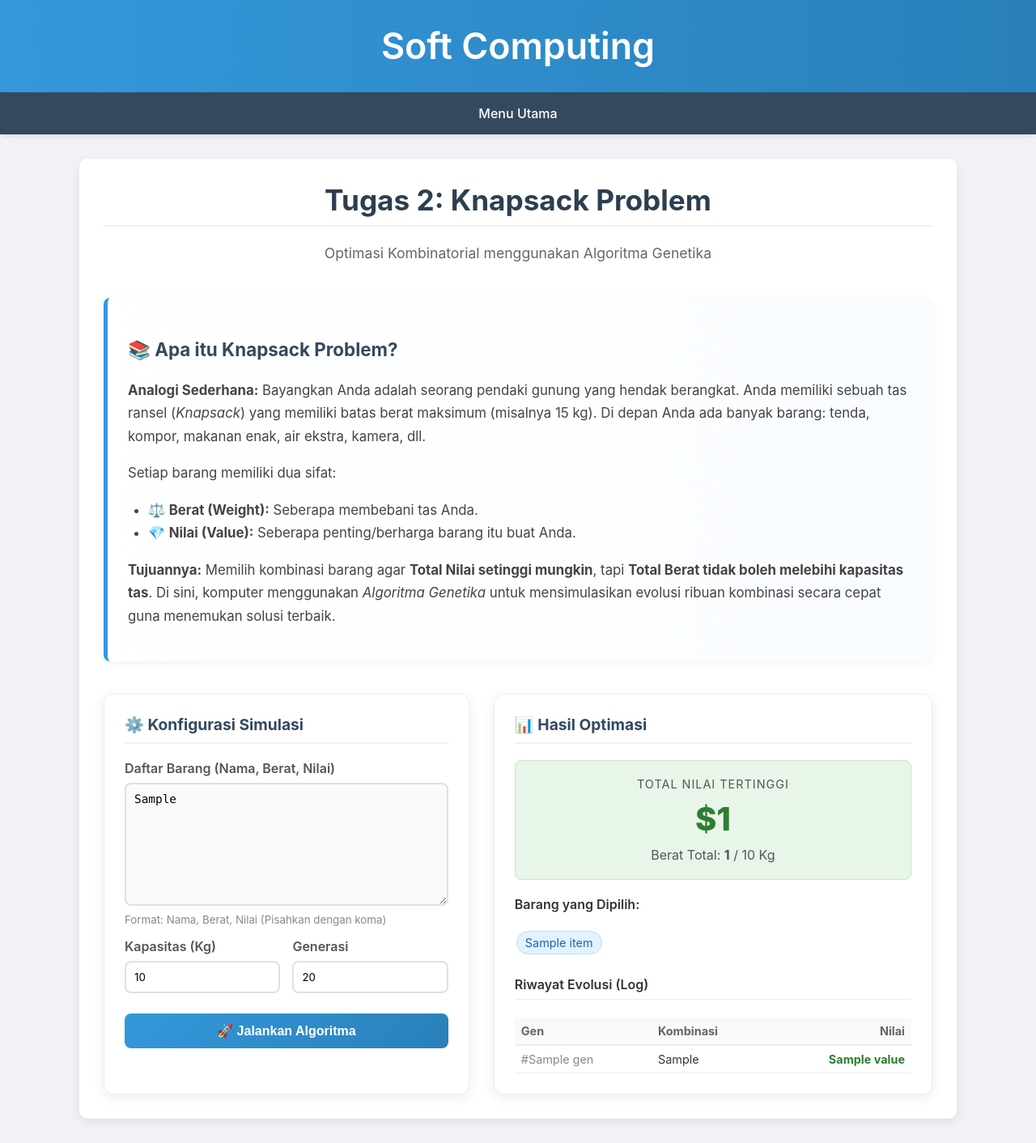
After one commit to DhafyYusuf/Soft-Computing, a Flask app: template templates/tugas2.html in a window 1280 px wide. The commit adds this page. Shown: the whole page at 81% size. Run offline with Flask 3, Linux system fonts and the light colour scheme; the template is opened without the code that fills it: most values are stand-ins (such as "Sample title", 1, 10 or a date in 2020).

Commit message:
Menambahkan Tugas 2 Algoritma Genetika Knapsack dan Perbaikan Bug

```diff
--- a/app.py
+++ b/app.py
@@ -1,26 +1,146 @@
-from flask import Flask, render_template
+from flask import Flask, render_template, request, url_for
+import random
 
 app = Flask(__name__)
 
-# Rute 1: Halaman Utama (Menu)
+# ==========================================
+#  LOGIKA ALGORITMA GENETIKA (HELPER)
+# ==========================================
+def hitung_ga_knapsack(items_input, capacity, pop_size, generations):
+    # 1. Parsing Input dari Text Area
+    # Format input: Nama, Berat, Nilai (per baris)
+    items = {}
+    try:
+        lines = items_input.strip().split('\n')
+        for line in lines:
+            parts = line.split(',')
+            name = parts[0].strip()
+            weight = int(parts[1].strip())
+            value = int(parts[2].strip())
+            items[name] = {'weight': weight, 'value': value}
+    except Exception as e:
+        return None, f"Format data salah: {e}"
+
+    item_list = list(items.keys())
+    n_items = len(item_list)
+
+    # Logika GA Helper
+    def decode(chromosome):
+        total_weight = 0
+        total_value = 0
+        chosen_items = []
+        for gene, name in zip(chromosome, item_list):
+            if gene == 1:
+                total_weight += items[name]['weight']
+                total_value += items[name]['value']
+                chosen_items.append(name)
+        return chosen_items, total_weight, total_value
+
+    def fitness(chromosome):
+        _, w, v = decode(chromosome)
+        return v if w <= capacity else 0
+
+    # Inisialisasi Populasi
+    population = [[random.randint(0, 1) for _ in range(n_items)] for _ in range(pop_size)]
+
+    logs = [] # Untuk menyimpan riwayat evolusi
+
+    # Loop Generasi
+    for gen in range(generations):
+        fitnesses = [fitness(ch) for ch in population]
+
+        # Elitism (Simpan yang terbaik)
+        best_idx = fitnesses.index(max(fitnesses))
+        best_chrom = population[best_idx][:]
+
+        # Catat log setiap beberapa generasi (atau awal dan akhir)
+        if gen == 0 or gen == generations - 1:
+            items_chosen, w, v = decode(best_chrom)
+            logs.append({
+                'gen': gen + 1,
+                'list_barang': ", ".join(items_chosen),
+                'weight': w,
+                'value': v
+            })
+
+        # Seleksi & Reproduksi (Sederhana)
+        new_pop = [best_chrom] # Elitism
+        while len(new_pop) < pop_size:
+            # Tournament Selection sederhana
+            p1 = random.choice(population)
+            p2 = random.choice(population)
+
+            # Crossover (Single Point)
+            cut = random.randint(1, n_items - 1) if n_items > 1 else 0
+            child = p1[:cut] + p2[cut:]
+
+            # Mutasi
+            if random.random() < 0.1: # Rate mutasi 10%
+                mutation_point = random.randint(0, n_items - 1)
+                child[mutation_point] = 1 - child[mutation_point]
+
+            new_pop.append(child)
+
+        population = new_pop
+
+    # Hasil Akhir
+    final_fitnesses = [fitness(ch) for ch in population]
+    best_idx = final_fitnesses.index(max(final_fitnesses))
+    best_chrom = population[best_idx]
+    best_items, best_w, best_v = decode(best_chrom)
+
+    result = {
+        'best_items': best_items,
+        'total_weight': best_w,
+        'total_value': best_v,
+        'capacity': capacity,
+        'logs': logs
+    }
+    return result, None
+
+# ==========================================
+#  ROUTES FLASK
+# ==========================================
+
 @app.route('/')
 def index():
-    # Halaman ini hanya akan menampilkan pesan selamat datang
-    # Menunya sendiri ada di layout.html
     return render_template('index.html')
 
-# Rute 2: Halaman Tugas (menggunakan rute dinamis)
-@app.route('/tugas/<int:nomor_tugas>')
+@app.route('/tugas/<int:nomor_tugas>', methods=['GET', 'POST'])
 def tampilkan_tugas(nomor_tugas):
     if nomor_tugas == 1:
-        # Jika URL-nya /tugas/1, tampilkan file tugas1.html
         return render_template('tugas1.html')
-    elif 2 <= nomor_tugas <= 7:
-        # Jika /tugas/2 sampai /tugas/7, tampilkan placeholder
-        # Kita kirim 'nomor' agar template tahu tugas ke berapa
+
+    elif nomor_tugas == 2:
+        hasil = None
+        error = None
+
+        # Default values untuk form
+        default_items = "Laptop, 7, 5\nBuku, 2, 4\nBotol Air, 1, 7\nKamera, 9, 2"
+        default_capacity = 15
+
+        if request.method == 'POST':
+            # Ambil data dari form HTML
+            items_input = request.form.get('items_input')
+            capacity_input = int(request.form.get('capacity'))
+            generations_input = int(request.form.get('generations', 10))
+
+            # Jalankan GA
+            hasil, error = hitung_ga_knapsack(items_input, capacity_input, 10, generations_input)
+
+            # Agar form tetap terisi data terakhir
+            default_items = items_input
+            default_capacity = capacity_input
+
+        return render_template('tugas2.html',
+                             hasil=hasil,
+                             error=error,
+                             default_items=default_items,
+                             default_capacity=default_capacity)
+
+    elif 3 <= nomor_tugas <= 7:
         return render_template('tugas_placeholder.html', nomor=nomor_tugas)
     else:
-        # Jika nomor tugas tidak valid (misal /tugas/9)
         return "Tugas tidak ditemukan", 404
 
 if __name__ == '__main__':
--- a/templates/index.html
+++ b/templates/index.html
@@ -78,7 +78,7 @@
 
     <a href="{{ url_for('tampilkan_tugas', nomor_tugas=2) }}" class="tugas-card">
         <h3>Tugas 2</h3>
-        <p>Konten untuk tugas ini belum tersedia. Klik untuk melihat placeholder.</p>
+        <p>Implementasi Algoritma Genetika Untuk Penyelesaian Masalah Knapsack</p>
     </a>
 
     <a href="{{ url_for('tampilkan_tugas', nomor_tugas=3) }}" class="tugas-card">
--- /dev/null
+++ b/templates/tugas2.html
@@ -0,0 +1,240 @@
+{% extends "layout.html" %}
+
+{% block title %}Tugas 2 - Simulasi Knapsack{% endblock %}
+
+{% block content %}
+
+<style>
+    .page-header {
+        text-align: center;
+        margin-bottom: 40px;
+    }
+    .page-header h2 {
+        font-size: 2.2em;
+        color: #2c3e50;
+        margin-bottom: 10px;
+    }
+    .page-header p {
+        color: #666;
+        font-size: 1.1em;
+    }
+
+    /* Kotak Teori */
+    .theory-box {
+        background: linear-gradient(to right, #ffffff, #f9fcff);
+        border-left: 5px solid #3498db;
+        padding: 25px;
+        border-radius: 8px;
+        box-shadow: 0 2px 10px rgba(0,0,0,0.05);
+        margin-bottom: 40px;
+    }
+    .theory-title {
+        font-size: 1.4em;
+        color: #2980b9;
+        margin-top: 0;
+        display: flex;
+        align-items: center;
+        gap: 10px;
+    }
+
+    /* Grid Layout Utama */
+    .simulation-grid {
+        display: grid;
+        grid-template-columns: 1fr 1.2fr; /* Kolom kanan lebih lebar sedikit */
+        gap: 30px;
+    }
+    @media (max-width: 768px) {
+        .simulation-grid { grid-template-columns: 1fr; }
+    }
+
+    /* Card Style untuk Input & Output */
+    .card {
+        background: white;
+        border-radius: 12px;
+        padding: 25px;
+        box-shadow: 0 4px 15px rgba(0,0,0,0.08);
+        border: 1px solid #eee;
+        transition: transform 0.2s;
+    }
+    .card:hover {
+        transform: translateY(-2px);
+    }
+    .card-header {
+        font-size: 1.2em;
+        font-weight: 700;
+        color: #34495e;
+        margin-bottom: 20px;
+        border-bottom: 2px solid #f0f2f5;
+        padding-bottom: 10px;
+    }
+
+    /* Input Elements */
+    .form-group { margin-bottom: 15px; }
+    .form-label { font-weight: 600; color: #555; display: block; margin-bottom: 8px; }
+    .form-control {
+        width: 100%;
+        padding: 10px;
+        border: 2px solid #e0e0e0;
+        border-radius: 8px;
+        font-family: inherit;
+        box-sizing: border-box; /* Agar padding tidak merusak lebar */
+    }
+    .form-control:focus {
+        border-color: #3498db;
+        outline: none;
+    }
+    textarea.form-control {
+        font-family: 'Consolas', 'Monaco', monospace;
+        font-size: 0.9em;
+        background-color: #fafafa;
+    }
+
+    /* Button */
+    .btn-submit {
+        background: linear-gradient(135deg, #3498db, #2980b9);
+        color: white;
+        border: none;
+        padding: 12px;
+        width: 100%;
+        border-radius: 8px;
+        font-size: 1em;
+        font-weight: bold;
+        cursor: pointer;
+        transition: filter 0.2s;
+        margin-top: 10px;
+    }
+    .btn-submit:hover { filter: brightness(110%); }
+
+    /* Result Styles */
+    .result-highlight {
+        background-color: #e8f5e9;
+        border: 1px solid #c8e6c9;
+        border-radius: 8px;
+        padding: 20px;
+        text-align: center;
+        margin-bottom: 20px;
+    }
+    .big-score {
+        font-size: 2.5em;
+        font-weight: 800;
+        color: #2e7d32;
+        margin: 10px 0;
+    }
+    .items-tag {
+        display: inline-block;
+        background-color: #e3f2fd;
+        color: #1565c0;
+        padding: 5px 10px;
+        border-radius: 15px;
+        font-size: 0.9em;
+        margin: 2px;
+        border: 1px solid #bbdefb;
+    }
+</style>
+
+<div class="page-header">
+    <h2>Tugas 2: Knapsack Problem</h2>
+    <p>Optimasi Kombinatorial menggunakan Algoritma Genetika</p>
+</div>
+
+<div class="theory-box">
+    <h3 class="theory-title">📚 Apa itu Knapsack Problem?</h3>
+
+    <div style="margin-top: 15px; line-height: 1.6; color: #444;">
+        <p>
+            <strong>Analogi Sederhana:</strong> Bayangkan Anda adalah seorang pendaki gunung yang hendak berangkat. Anda memiliki sebuah tas ransel (<em>Knapsack</em>) yang memiliki batas berat maksimum (misalnya 15 kg). Di depan Anda ada banyak barang: tenda, kompor, makanan enak, air ekstra, kamera, dll.
+        </p>
+        <p>
+            Setiap barang memiliki dua sifat:
+        </p>
+        <ul style="margin-bottom: 10px;">
+            <li>⚖️ <strong>Berat (Weight):</strong> Seberapa membebani tas Anda.</li>
+            <li>💎 <strong>Nilai (Value):</strong> Seberapa penting/berharga barang itu buat Anda.</li>
+        </ul>
+        <p>
+            <strong>Tujuannya:</strong> Memilih kombinasi barang agar <strong>Total Nilai setinggi mungkin</strong>, tapi <strong>Total Berat tidak boleh melebihi kapasitas tas</strong>.
+            Di sini, komputer menggunakan <em>Algoritma Genetika</em> untuk mensimulasikan evolusi ribuan kombinasi secara cepat guna menemukan solusi terbaik.
+        </p>
+    </div>
+</div>
+
+<div class="simulation-grid">
+
+    <div class="card">
+        <div class="card-header">⚙️ Konfigurasi Simulasi</div>
+
+        <form method="POST" action="{{ url_for('tampilkan_tugas', nomor_tugas=2) }}">
+            <div class="form-group">
+                <label class="form-label">Daftar Barang (Nama, Berat, Nilai)</label>
+                <textarea name="items_input" rows="8" class="form-control">{{ default_items }}</textarea>
+                <small style="color: #888; display: block; margin-top: 5px;">Format: Nama, Berat, Nilai (Pisahkan dengan koma)</small>
+            </div>
+
+            <div style="display: flex; gap: 15px;">
+                <div class="form-group" style="flex: 1;">
+                    <label class="form-label">Kapasitas (Kg)</label>
+                    <input type="number" name="capacity" value="{{ default_capacity }}" class="form-control">
+                </div>
+                <div class="form-group" style="flex: 1;">
+                    <label class="form-label">Generasi</label>
+                    <input type="number" name="generations" value="20" min="5" max="100" class="form-control">
+                </div>
+            </div>
+
+            <button type="submit" class="btn-submit">🚀 Jalankan Algoritma</button>
+        </form>
+    </div>
+
+    <div class="card">
+        <div class="card-header">📊 Hasil Optimasi</div>
+
+        {% if error %}
+            <div style="background-color: #ffebee; color: #c62828; padding: 15px; border-radius: 8px; border-left: 4px solid #d32f2f;">
+                <strong>Terjadi Kesalahan:</strong> {{ error }}
+            </div>
+        {% endif %}
+
+        {% if hasil %}
+            <div class="result-highlight">
+                <div style="font-size: 0.9em; text-transform: uppercase; letter-spacing: 1px; color: #555;">Total Nilai Tertinggi</div>
+                <div class="big-score">${{ hasil.total_value }}</div>
+                <div style="color: #555;">Berat Total: <strong>{{ hasil.total_weight }}</strong> / {{ hasil.capacity }} Kg</div>
+            </div>
+
+            <div style="margin-bottom: 25px;">
+                <h4 style="margin-top: 0; color: #333;">Barang yang Dipilih:</h4>
+                {% for item in hasil.best_items %}
+                    <span class="items-tag">{{ item }}</span>
+                {% endfor %}
+            </div>
+
+            <div>
+                <h4 style="margin-top: 0; color: #333; font-size: 1em; border-bottom: 1px solid #eee; padding-bottom: 8px;">Riwayat Evolusi (Log)</h4>
+                <table style="width: 100%; border-collapse: collapse; font-size: 0.9em; margin-top: 10px;">
+                    <tr style="background-color: #f8f9fa; text-align: left; color: #666;">
+                        <th style="padding: 8px; border-bottom: 2px solid #eee;">Gen</th>
+                        <th style="padding: 8px; border-bottom: 2px solid #eee;">Kombinasi</th>
+                        <th style="padding: 8px; border-bottom: 2px solid #eee; text-align: right;">Nilai</th>
+                    </tr>
+                    {% for log in hasil.logs %}
+                    <tr style="border-bottom: 1px solid #eee;">
+                        <td style="padding: 8px; color: #888;">#{{ log.gen }}</td>
+
+                        <td style="padding: 8px;">{{ log.list_barang }}</td>
+
+                        <td style="padding: 8px; text-align: right; font-weight: bold; color: #2e7d32;">{{ log.value }}</td>
+                    </tr>
+                    {% endfor %}
+                </table>
+            </div>
+
+        {% else %}
+            <div style="text-align: center; padding: 40px 20px; color: #999;">
+                <div style="font-size: 3em; margin-bottom: 10px; opacity: 0.3;">⚙️</div>
+                <p>Klik "Jalankan Algoritma" untuk melihat hasil optimasi di sini.</p>
+            </div>
+        {% endif %}
+    </div>
+</div>
+
+{% endblock %}
```
